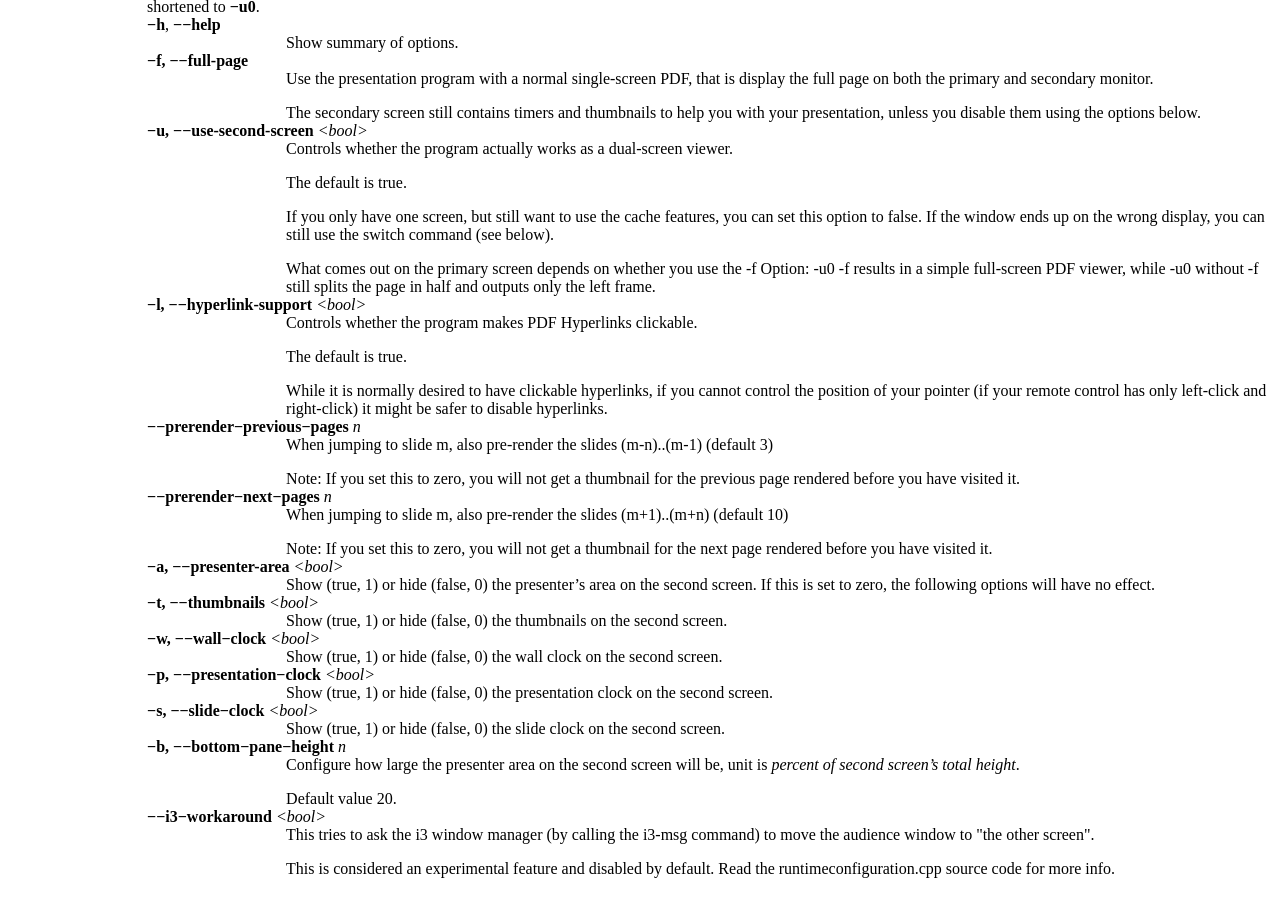
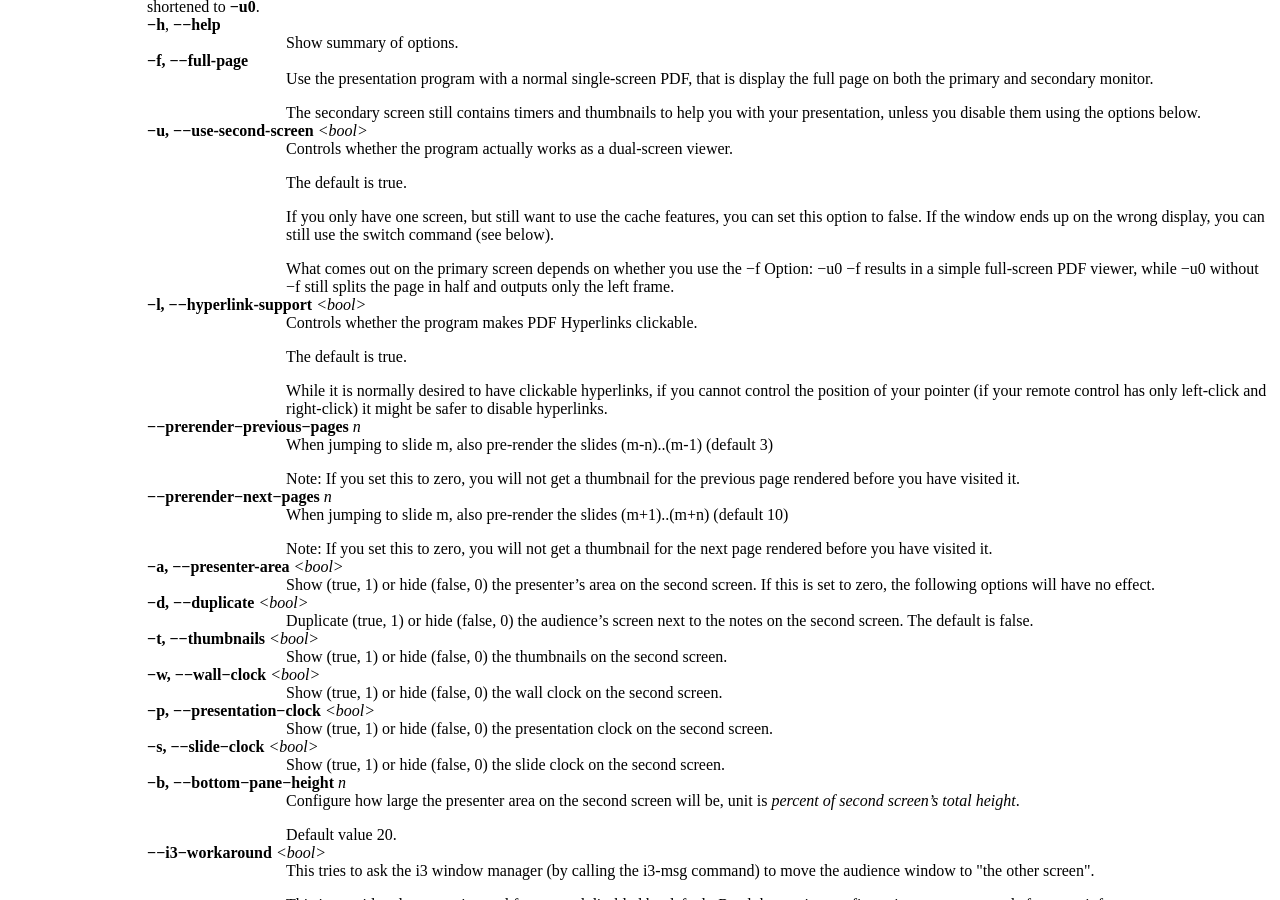
Before and after one commit to dannyedel/dspdfviewer, a Jekyll site: the page manpage.html, which Jekyll copies as it is, in a window 1280 px wide and 900 px high, scrolled down 1091 px. Built offline with Jekyll 4.4.1, drawn with Linux system fonts in a browser that asks for light colours; Markdown is read by kramdown in place of the engine named in the settings; some of the changed text lies outside the part shown.

Commit message:
Update git manpage

```diff
--- a/manpage.html
+++ b/manpage.html
@@ -1,5 +1,5 @@
 <!-- Creator     : groff version 1.22.3 -->
-<!-- CreationDate: Mon Aug  3 15:42:31 2015 -->
+<!-- CreationDate: Mon Sep 21 15:26:30 2015 -->
 <!DOCTYPE html PUBLIC "-//W3C//DTD HTML 4.01 Transitional//EN"
 "http://www.w3.org/TR/html4/loose.dtd">
 <html>
@@ -219,6 +220,13 @@ page rendered before you have visited it.</p>
 0) the presenter&rsquo;s area on the second screen. If this
 is set to zero, the following options will have no
 effect.</p>
+
+<p style="margin-left:11%;"><b>&minus;d,
+&minus;&minus;duplicate</b> <i>&lt;bool&gt;</i></p>
+
+<p style="margin-left:22%;">Duplicate (true, 1) or hide
+(false, 0) the audience&rsquo;s screen next to the notes on
+the second screen. The default is false.</p>
 
 <p style="margin-left:11%;"><b>&minus;t,
 &minus;&minus;thumbnails</b> <i>&lt;bool&gt;</i></p>
@@ -359,6 +367,17 @@ want to see the audience side on your screen, without
 showing the notes to the audience. Pressing the button again
 will switch back to normal operation.</p>
 
+<p style="margin-left:11%;"><b>Keyboard: D</b></p>
+
+<p style="margin-left:22%;">Switch duplication of the
+audience&rsquo;s screen</p>
+
+<p style="margin-left:22%; margin-top: 1em">Use this if you
+want to see the audience side and the notes on your screen
+(so the full presentation), leaving the audience&rsquo;s
+screen untouched. Pressing the button again will switch back
+to split mode.</p>
+
 <h2>FILES
 <a name="FILES"></a>
 </h2>
```
Also changed, not shown: other parts of manpage.html (+5 -4 lines).
